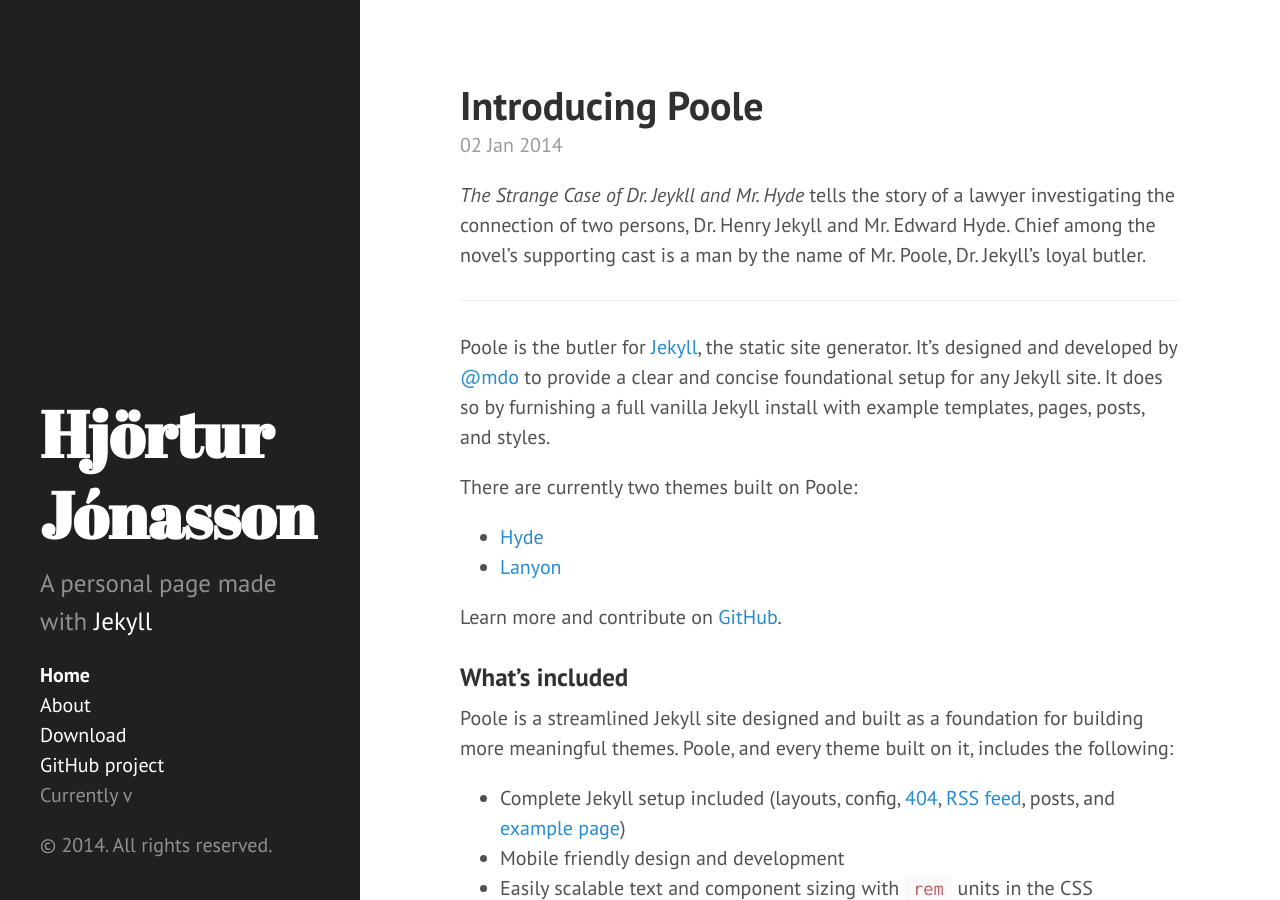
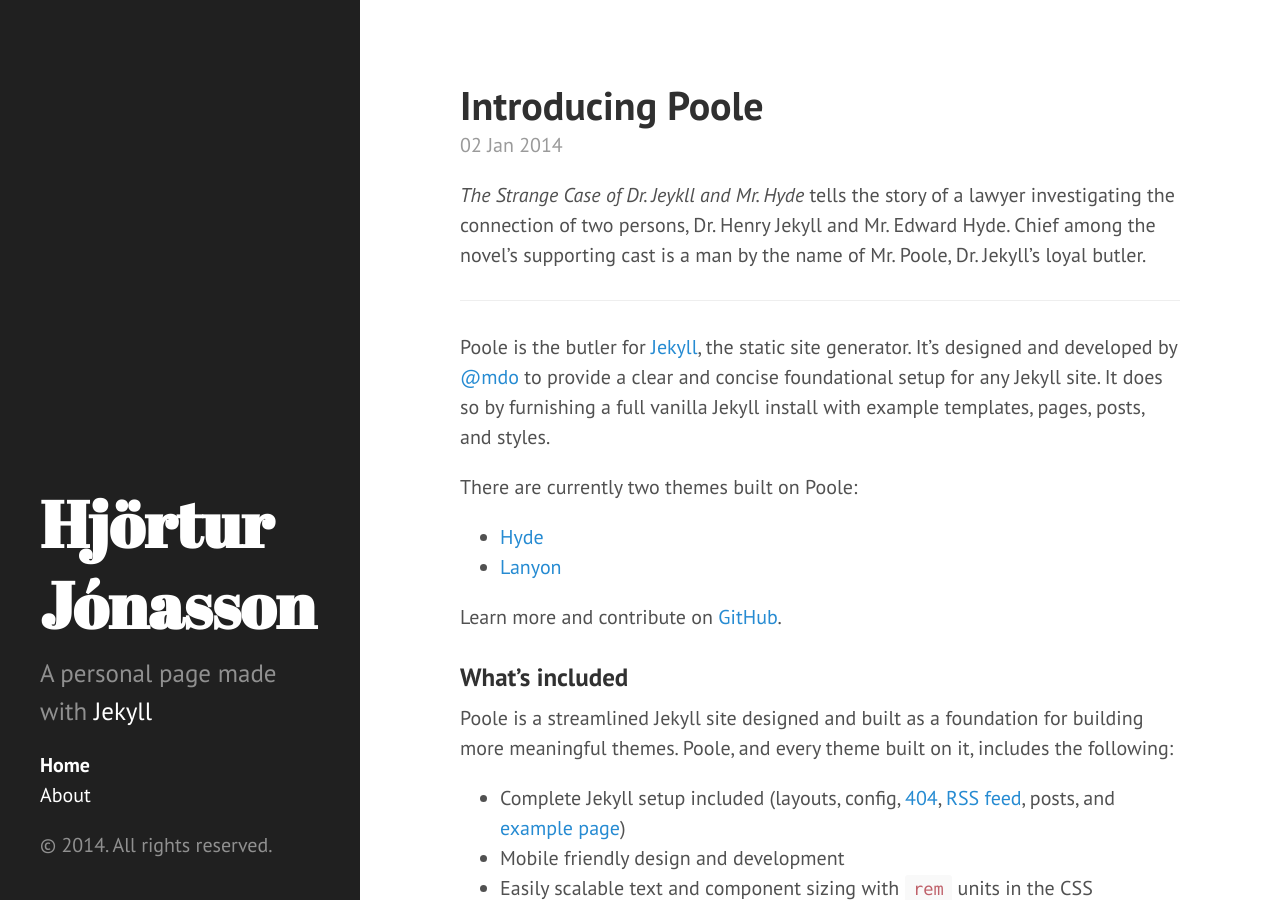
Before and after one commit to battletalks/battletalks.github.io, a Jekyll site: the page built from index.html, in a window 1280 px wide and 900 px high. Built offline with Jekyll 4.4.1, drawn with Linux system fonts in a browser that asks for light colours; Markdown is read by kramdown in place of the engine named in the settings; the list of posts is cut into pages by our own code.

Commit message:
Removing Hyde specific stuff from sidebar

```diff
--- a/_includes/sidebar.html
+++ b/_includes/sidebar.html
@@ -26,9 +26,9 @@
         {% endif %}
       {% endfor %}
 
-      <li class="sidebar-nav-item"><a href="{{ site.github.repo }}/archive/v{{ site.version }}.zip">Download</a></li>
+      <!--<li class="sidebar-nav-item"><a href="{{ site.github.repo }}/archive/v{{ site.version }}.zip">Download</a></li>
       <li class="sidebar-nav-item"><a href="{{ site.github.repo }}">GitHub project</a></li>
-      <li class="sidebar-nav-item">Currently v{{ site.version }}</li>
+      <li class="sidebar-nav-item">Currently v{{ site.version }}</li>-->
     </ul>
 
     <p>&copy; {{ site.time | date: '%Y' }}. All rights reserved.</p>
```
